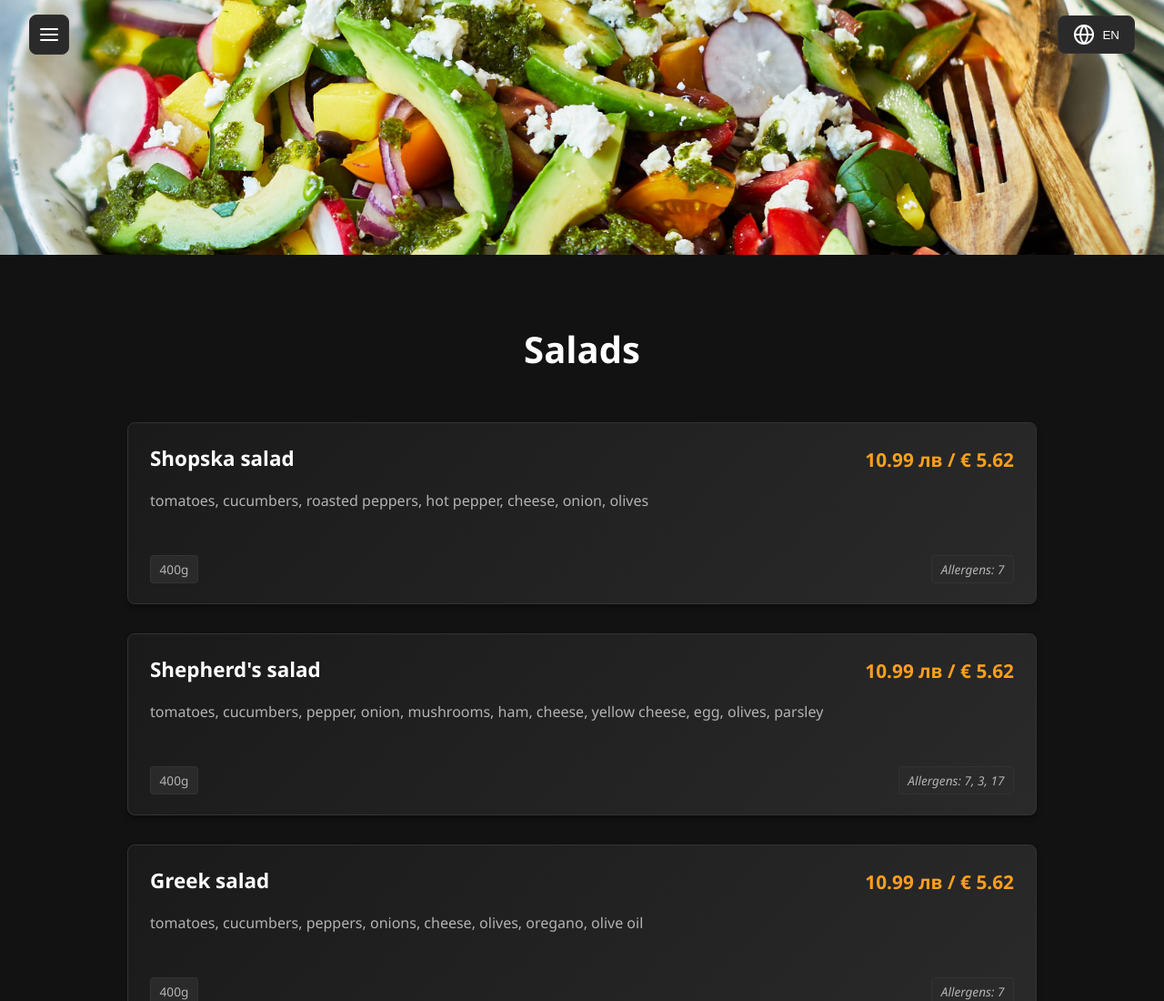
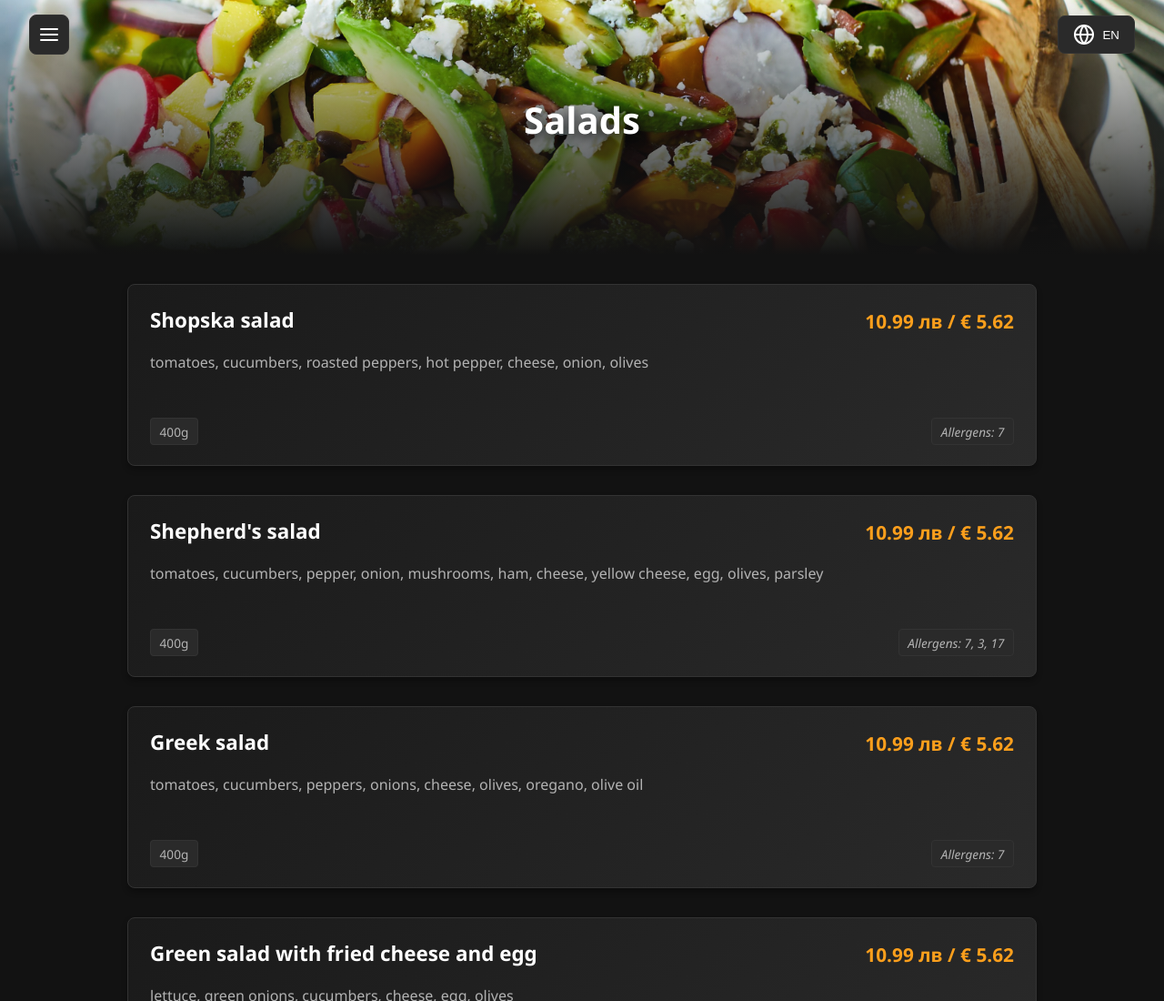
Before and after one commit to VBHOOKAH/glinaja, a website: page salads.html in a window 1280 px wide. Shown: the top 1100 px of the page at 91% size. Drawn offline with nearby package versions, Linux system fonts and the light colour scheme.

Commit message:
хсхсхс

```diff
--- a/salads.html
+++ b/salads.html
@@ -115,17 +115,13 @@
     <div class="category-hero-image">
         <div class="category-hero-overlay">
             <div class="category-hero-content">
+                <h1 class="main-title" data-en="Salads" data-bg="Салати">Салати</h1>
             </div>
         </div>
     </div>
 
     <main class="main-content">
-        <div class="page-header">
-         <a href="page1.html" class="back-btn">
 
-            </a>
-            <h1 data-en="Salads" data-bg="Салати">Salads</h1>
-        </div>
 
         <div class="items-container">
 
--- a/styles.css
+++ b/styles.css
@@ -385,7 +385,22 @@ body {
     align-items: center;
     justify-content: center;
 }
-
+.category-hero-content .main-title {
+    font-size: 2.5rem;
+    margin-bottom: 1rem;
+    font-weight: 700;
+    text-shadow: 0 4px 12px rgba(0, 0, 0, 0.8);
+}
+.category-hero-image::after {
+    content: '';
+    position: absolute;
+    top: 0;
+    left: 0;
+    right: 0;
+    bottom: 0;
+    background: linear-gradient(to bottom, transparent 0%, var(--bg-primary) 100%);
+    pointer-events: none;
+}
 .category-hero-image.chicken-hero {
     background: url('attached_assets/chicken.jpg') center/cover no-repeat;
 }
@@ -455,6 +470,14 @@ body {
     display: flex;
     align-items: center;
     justify-content: center;
+}
+.category-hero-content {
+    text-align: center;
+    color: var(--text-primary);
+    max-width: 800px;
+    padding: 2rem;
+    position: relative;
+    z-index: 3;
 }
 
 .hero-content {
```
Also changed, not shown: bbq.html (+1 -6 lines), beef.html (+0 -5 lines), bread.html (+0 -6 lines), chicken.html (+0 -5 lines), clay.html (+0 -5 lines), dishes-without-meat.html (+0 -5 lines), fish.html (+0 -6 lines), pasta.html (+0 -6 lines), pizza.html (+0 -5 lines), pork.html (+0 -5 lines), risotto.html (+0 -5 lines), saches.html (+0 -6 lines), sandwich.html (+0 -6 lines).
